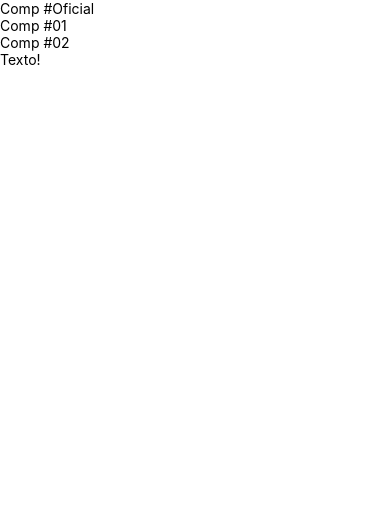
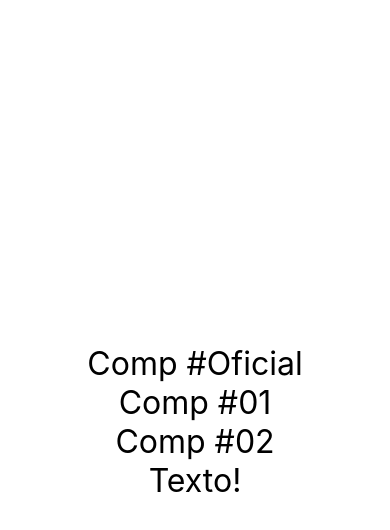
Before and after one commit to MDOBreno/RNAula02Exercicios, a React Native app: screen / in a window 390 px wide. Shown: the top 530 px of the page. Built offline with nearby package versions, Linux system fonts and the light colour scheme.

Commit message:
- Secao03Aula22 - Um pouco de estilo

```diff
--- a/src/App.js
+++ b/src/App.js
@@ -1,5 +1,5 @@
 import React from 'react'
-import { View, SafeAreaView } from 'react-native'
+import { View, SafeAreaView, StyleSheet } from 'react-native'
 
 //Forma de escrever 01
 /* function App() {
@@ -22,8 +22,8 @@ import Primeiro from './componentes/Primeiro'
 
 
 export default ()=> (
-    <SafeAreaView>
-        <View>
+    <SafeAreaView style={style.App}>
+        {/* <View> */}
             <CompPadrao />
             <Comp1/>
             <Comp2/>
@@ -31,6 +31,16 @@ export default ()=> (
             <Primeiro/>
 
             {/* <Text>{1+1}</Text> */}
-        </View>
+        {/* </View> */}
     </SafeAreaView>
 )
+
+const style = StyleSheet.create({
+        App: {
+            // backgroundColor: '#A00',
+            flexGrow: 1,
+            justifyContent: "center",
+            alignItems: "center"
+        }
+    }
+)
--- a/src/componentes/Multi.js
+++ b/src/componentes/Multi.js
@@ -1,5 +1,7 @@
 import React from 'react'
 import { Text, SafeAreaView } from 'react-native'
+import Estilo from './estilo'
+import estilo from './estilo'
 
 // esse aqui é uma aula sobre o sistema de módulos do EcmaScript6
 
@@ -12,7 +14,7 @@ import { Text, SafeAreaView } from 'react-native'
 
 //Formato 2 de Definir um componente padrão para exportação: Sem precisar colocar a exportação em cada uma das funções
 function Comp() {
-    return <Text>Comp #Oficial</Text>
+    return <Text style={estilo.fontG}>Comp #Oficial</Text>
 }
 export default Comp
 
@@ -35,9 +37,9 @@ export function Comp2() {
 
 //Formato 3: Sem precisar colocar a exportação em cada uma das funções
 function Comp1() {
-    return <Text>Comp #01</Text>
+    return <Text style={estilo.fontG}>Comp #01</Text>
 }
 function Comp2() {
-    return <Text>Comp #02</Text>
+    return <Text style={estilo.fontG}>Comp #02</Text>
 }
 export { Comp1, Comp2 }
--- a/src/componentes/Primeiro.js
+++ b/src/componentes/Primeiro.js
@@ -1,7 +1,7 @@
 import React from 'react'
 import { Text, SafeAreaView } from 'react-native'
-
+import Estilo from './estilo'
 
 export default () =>    <SafeAreaView>
-                            <Text>Texto!</Text>
+                            <Text style={Estilo.fontG}>Texto!</Text>
                         </SafeAreaView>
--- /dev/null
+++ b/src/componentes/estilo.js
@@ -0,0 +1,8 @@
+import { StyleSheet } from 'react-native'
+
+export default StyleSheet.create({
+        fontG: {
+            fontSize: 32
+        }
+    }
+)
```
